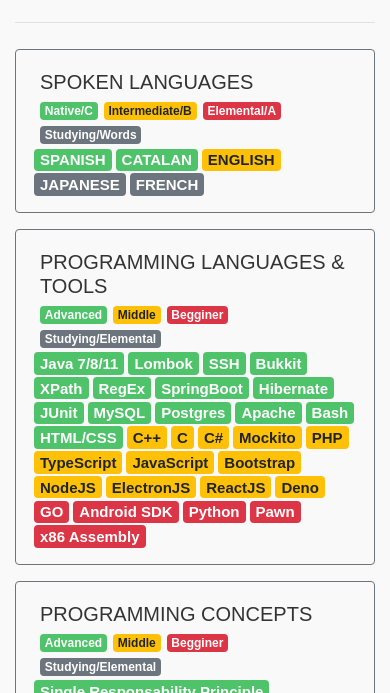
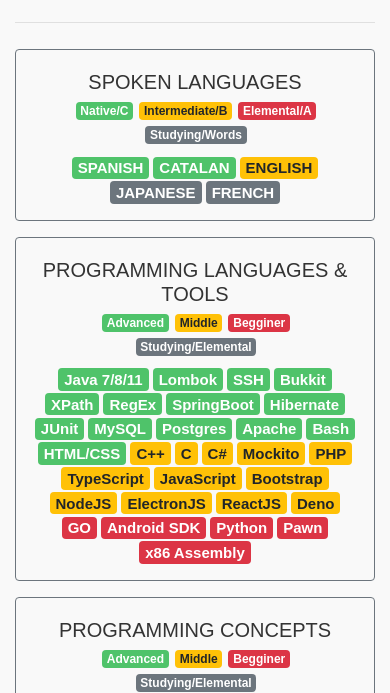
Before and after one commit to nuriofernandez/nurio.me-react-migration, a React (Create React App) app: page /aboutme in a window 390 px wide. Shown: the part 875-1568 px from the top of the page. Built offline with nearby package versions, Linux system fonts and the light colour scheme; a web font is replaced by a local one.

Commit message:
Fix aboutme responsivity

```diff
--- a/src/pages/aboutme/style.css
+++ b/src/pages/aboutme/style.css
@@ -1,3 +1,26 @@
 .badge-success {
 	background-color: #4fc36a !important;
 }
+
+.text-right-when-desktop-center-when-phone {
+	text-align: right!important;
+}
+
+.text-left-when-desktop-center-when-phone {
+	text-align: left!important;
+}
+
+@media (max-width: 550px) {
+	.text-right-when-desktop-center-when-phone {
+		text-align: center!important;
+	}
+	.text-left-when-desktop-center-when-phone {
+		text-align: center!important;
+	}
+	.mrM-auto {
+		margin: auto!important;
+	}
+	.mbM-2 {
+		margin-bottom: .5rem!important;
+	}
+}
```
